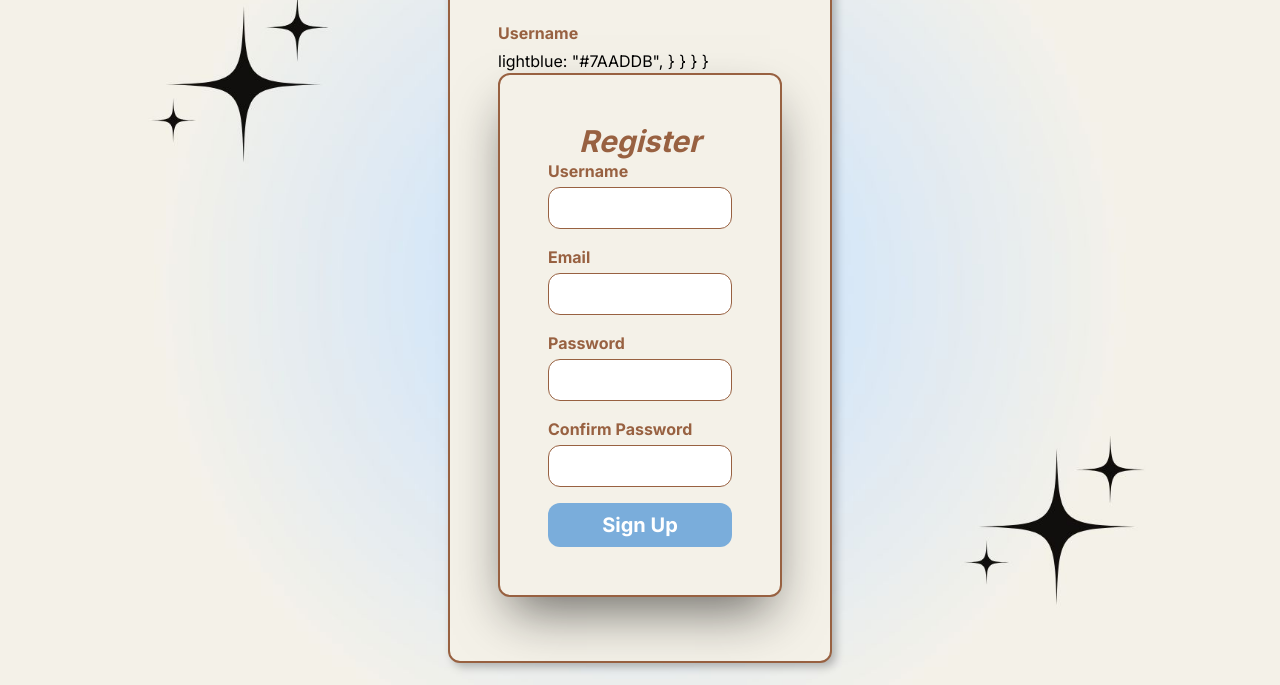
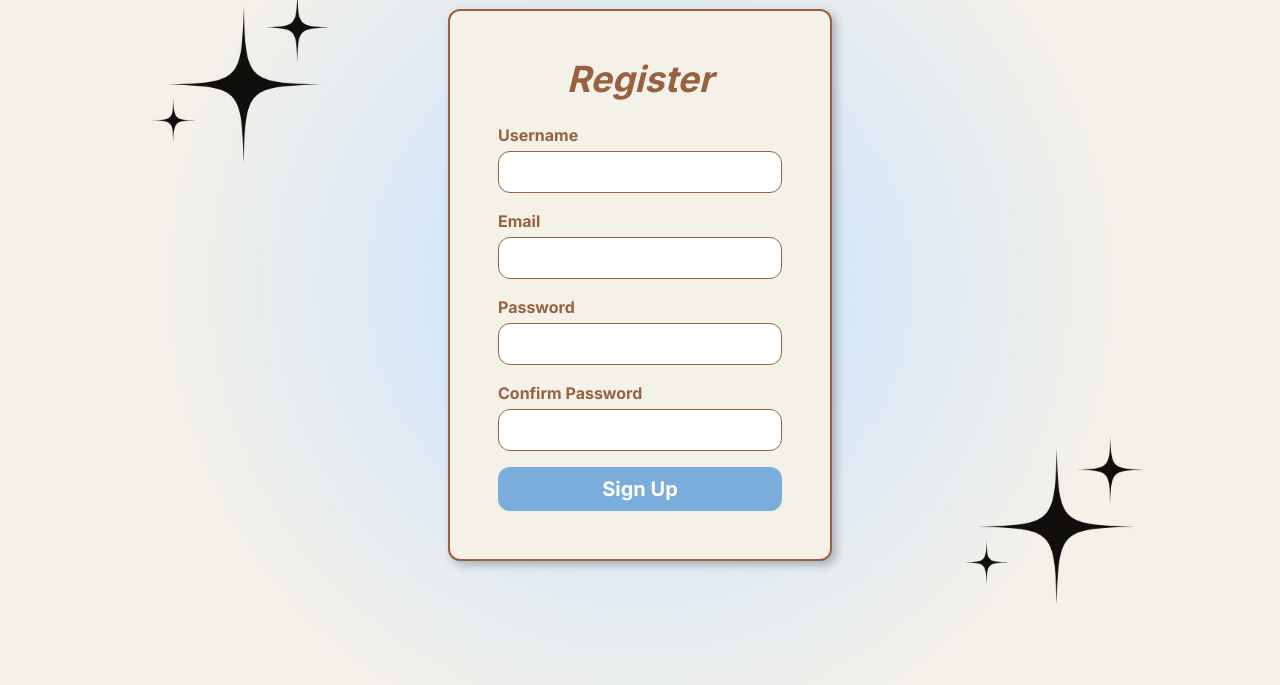
Before and after one commit to Millenniumzz/Hackaton, a website: page Frontend/Register.html in a window 1280 px wide. Shown: the part 115-800 px from the top of the page. Drawn offline with nearby package versions, Linux system fonts and the light colour scheme.

Commit message:
งง เหมือนกัน ทำไรเนี่ย

```diff
--- a/Frontend/Register.html
+++ b/Frontend/Register.html
@@ -48,20 +48,6 @@
           <label class="block mb-1 font-bold text-redbrown" for="username"
             >Username</label
           >
-               lightblue: "#7AADDB",
-
-            }
-          }
-        }
-      }
-    </script>
-  </head>
-  <body class="h-full min-h-screen flex items-center justify-center font-inter" style="background-image: url('../image/bg_register_signin.jpg'); background-size: cover; background-position: center;">
-    <div class="w-full max-w-sm mx-auto p-12 rounded-xl shadow-2xl shadow-black/60 bg-cream border-redbrown border-2">
-      <h2 class="text-3xl font-bold italic text-center text-redbrown">Register</h2>
-      <form id="registerForm">
-        <div class="mb-4">
-          <label class="block mb-1 font-bold text-redbrown" for="username">Username</label>
           <input
             class="w-full border px-3 py-2 rounded-xl bg-white border-redbrown"
             type="text"
```
Also changed, not shown: Frontend/Login.html (+1 -2 lines).
